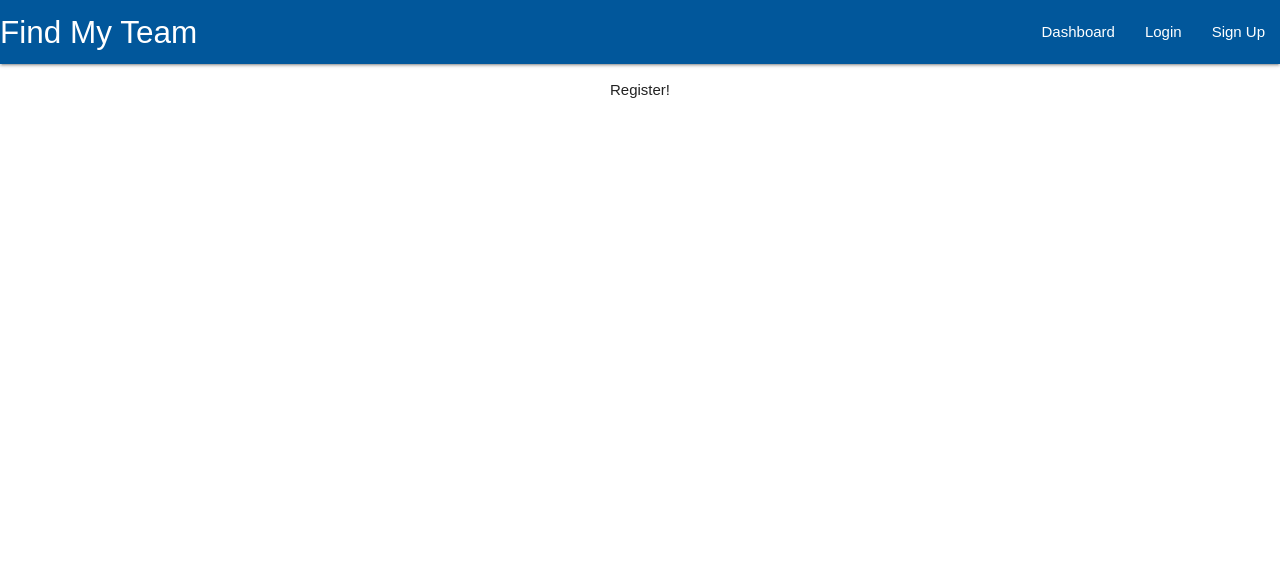
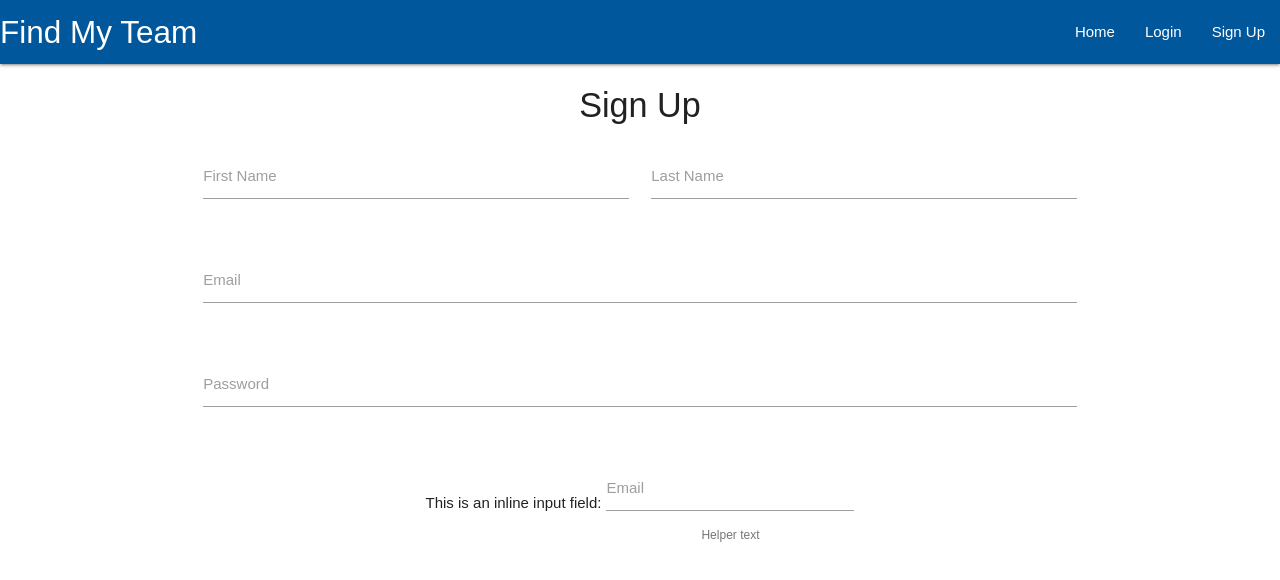
Before and after one commit to nathan815/LucidTeaming, a React (Create React App) app: page /register in a window 1280 px wide. Shown: the top 580 px of the page. Built offline with nearby package versions, Linux system fonts and the light colour scheme.

Commit message:
Started on sign up form and firebase integration

```diff
--- a/src/App.js
+++ b/src/App.js
@@ -3,17 +3,27 @@ import logo from './logo.svg';
 import './App.css';
 import Navbar from './Navbar';
 import Home from './pages/Home';
-import Register from './pages/Register';
+import SignUp from './pages/SignUp';
 import { Route } from 'react-router-dom';
 
 class App extends Component {
+  constructor(props) {
+    super(props);
+
+    this.state = {
+      auth: {
+        loggedIn: false,
+
+      }
+    };
+  }
   render() {
     return (
       <div className="App">
-        <Navbar />
-        <div>
-          <Route path="/dashboard" component={Home}/>
-          <Route path="/register" component={Register}/>
+        <Navbar auth={this.state.auth} />
+        <div className="container">
+          <Route path="/" exact component={Home}/>
+          <Route path="/register" component={SignUp}/>
         </div>
       </div>
     );
--- a/src/Navbar.js
+++ b/src/Navbar.js
@@ -9,7 +9,7 @@ export default class Navbar extends React.Component {
         <div className="nav-wrapper light-blue darken-4">
           <a href="#" className="left brand-logo">Find My Team</a>
           <ul id="nav-mobile" className="right hide-on-med-and-down">
-            <li><Link to="/dashboard">Dashboard</Link></li>
+            <li><Link to="/">Home</Link></li>
             <li><Link to="/login">Login</Link></li>
             <li><Link to="/register">Sign Up</Link></li>
           </ul>
--- a/src/pages/Register.js
+++ /dev/null
@@ -1,8 +0,0 @@
-import React from 'react';
-
-const Register = (props) => {
-  return (
-    <p>Register!</p>
-  )
-}
-export default Register;
--- /dev/null
+++ b/src/pages/SignUp.js
@@ -0,0 +1,81 @@
+import React from 'react';
+import {Redirect} from 'react-router-dom';
+
+const SignUpPage = (props) => {
+  if(props.loggedIn) {
+      return <Redirect to="/" />;
+    }
+  return (
+    <div classNameName="row">
+      <div classNameName="card-panel">
+        <h4>Sign Up</h4>
+        <SignUpForm />
+      </div>
+    </div>
+  );
+};
+
+class SignUpForm extends React.Component {
+  constructor(props) {
+    super(props);
+    this.state = {
+      firstName: '',
+      lastName: '',
+      username: '',
+      email: '',
+      password: '',
+    }
+  }
+
+  onSubmit = (event) => {
+
+  }
+  render() {
+    return (
+      <div className="row">
+        <form className="col s12" onSubmit={this.onSubmit}>
+          <div className="row">
+            <div className="input-field col s6">
+              <input type="text" id="first-name" value={this.state.username}
+                      onChange={(e)=>this.setState({username:e.target.value})} />
+              <label for="first_name" id="first_name">First Name</label>
+            </div>
+            <div className="input-field col s6">
+              <input id="last_name" type="text" className="validate" />
+              <label for="last_name">Last Name</label>
+            </div>
+          </div>
+          <div className="row">
+            <div className="input-field col s12">
+              <input id="email" type="email" className="validate" />
+              <label for="email">Email</label>
+            </div>
+          </div>
+          <div className="row">
+            <div className="input-field col s12">
+              <input id="password" type="password" className="validate" />
+              <label for="password">Password</label>
+            </div>
+          </div>
+          <div className="row">
+            <div className="col s12">
+              This is an inline input field:
+              <div className="input-field inline">
+                <input id="email_inline" type="email" className="validate" />
+                <label for="email_inline">Email</label>
+                <span className="helper-text" data-error="wrong" data-success="right">Helper text</span>
+              </div>
+            </div>
+          </div>
+        </form>
+      </div>
+    );
+  }
+}
+
+export default SignUpPage;
+
+export {
+  SignUpForm,
+  SignUpPage
+};
```
Also changed, not shown: src/firebase/auth.js (added, +21 -0 lines), src/firebase/config.js (added, +8 -0 lines), src/firebase/firebase.js (added, +12 -0 lines), src/firebase/index.js (added, +7 -0 lines), 2 other files (tests, documents, lock files or other folders).
